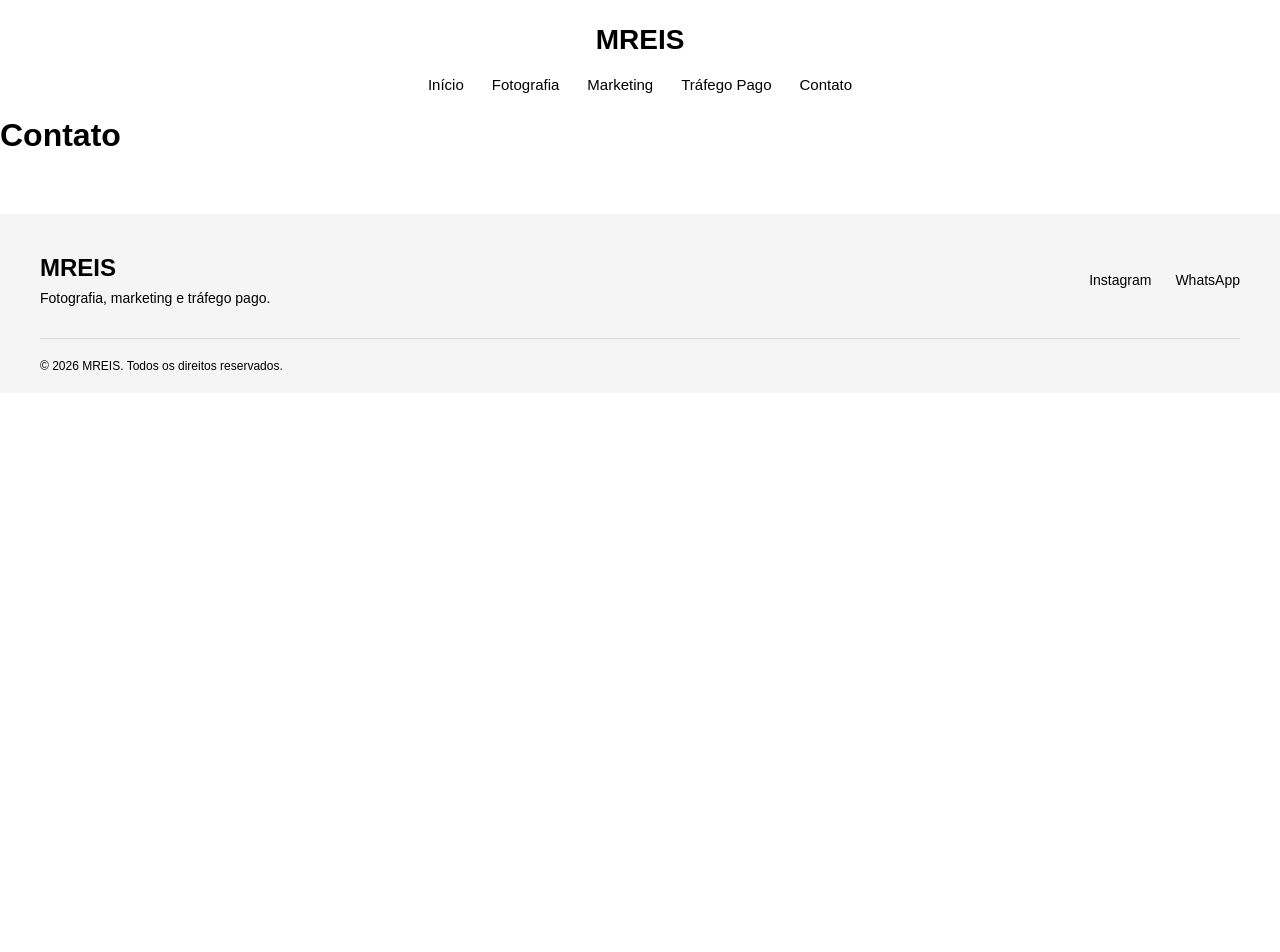
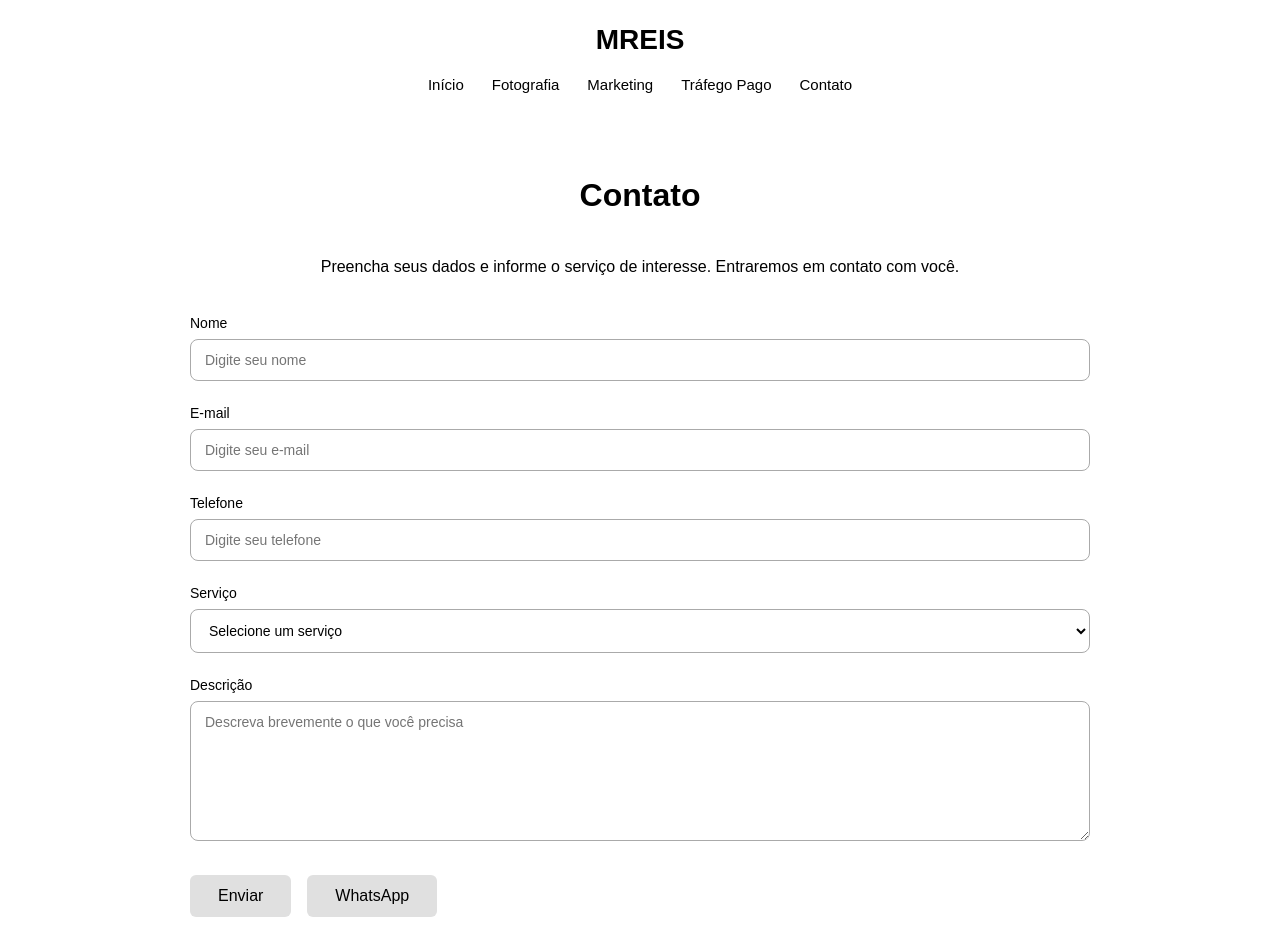
Before and after one commit to lucio2505/Mreis-pt2, a React (Vite) app: page /contato in a window 1280 px wide. Shown: the top 952 px of the page. Before the commit the page ends 800 px from the top, so only its background shows below. Built offline with nearby package versions, Linux system fonts and the light colour scheme.

Commit message:
Criação das demais paginas e funcionamento do formulario do contato

```diff
--- /dev/null
+++ b/src/components/MarketingProject/MarketingProject.css
@@ -0,0 +1,30 @@
+.marketing-project {
+  display: flex;
+  align-items: center;
+  gap: 24px;
+
+  width: fit-content;
+}
+
+.marketing-project-image {
+  width: 236px;
+  height: 90px;
+
+  display: flex;
+  align-items: center;
+  justify-content: center;
+
+  background-color: #e8e8e8;
+  border: 1px solid #777;
+  border-radius: 10px;
+
+  overflow: hidden;
+}
+
+.marketing-project span {
+  font-size: 16px;
+}
+
+.marketing-project:hover {
+  opacity: 0.7;
+}
--- /dev/null
+++ b/src/components/MarketingProject/MarketingProject.tsx
@@ -0,0 +1,25 @@
+import './MarketingProject.css'
+
+type MarketingProjectProps = {
+  name: string
+  url: string
+}
+
+function MarketingProject({ name, url }: MarketingProjectProps) {
+  return (
+    <a
+      className="marketing-project"
+      href={url}
+      target="_blank"
+      rel="noopener noreferrer"
+    >
+      <div className="marketing-project-image">
+        Imagem
+      </div>
+
+      <span>{name}</span>
+    </a>
+  )
+}
+
+export default MarketingProject
--- /dev/null
+++ b/src/pages/Contato/Contato.css
@@ -0,0 +1,83 @@
+.contato {
+  width: min(900px, calc(100% - 40px));
+  margin: 0 auto;
+  padding: 60px 0;
+}
+
+.contato > h1 {
+  text-align: center;
+  margin-bottom: 40px;
+}
+
+.contato-content > p {
+  margin-bottom: 35px;
+  text-align: center;
+  line-height: 1.6;
+}
+
+.contato-form {
+  display: flex;
+  flex-direction: column;
+  gap: 24px;
+}
+
+.contato-form label {
+  display: flex;
+  flex-direction: column;
+  gap: 8px;
+
+  font-size: 14px;
+}
+
+.contato-form input,
+.contato-form select {
+  width: 100%;
+
+  padding: 12px 14px;
+
+  border: 1px solid #aaa;
+  border-radius: 8px;
+
+  background-color: #fff;
+}
+
+.contato-actions {
+  display: flex;
+  gap: 16px;
+
+  margin-top: 10px;
+}
+
+.contato-actions button {
+  padding: 12px 28px;
+
+  border: none;
+  border-radius: 6px;
+
+  background-color: #e0e0e0;
+
+  cursor: pointer;
+
+  transition: opacity 0.2s ease;
+}
+
+.contato-actions button:hover {
+  opacity: 0.7;
+}
+
+.contato-form input,
+.contato-form select,
+.contato-form textarea {
+  width: 100%;
+  padding: 12px 14px;
+
+  border: 1px solid #aaa;
+  border-radius: 8px;
+
+  background-color: #fff;
+}
+
+.contato-form textarea {
+  min-height: 140px;
+  resize: vertical;
+}
--- a/src/pages/Contato/Contato.tsx
+++ b/src/pages/Contato/Contato.tsx
@@ -1,7 +1,115 @@
+import './Contato.css'
+import { useState } from 'react'
+
 function Contato() {
+  const [nome, setNome] = useState('')
+  const [email, setEmail] = useState('')
+  const [telefone, setTelefone] = useState('')
+  const [servico, setServico] = useState('')
+  const [descricao, setDescricao] = useState('')
+
+  function handleSubmit(event: React.FormEvent<HTMLFormElement>) {
+  event.preventDefault()
+
+      const mensagem = `
+    Novo contato pelo site MREIS
+
+    Nome: ${nome}
+    Telefone: ${telefone}
+    E-mail: ${email}
+    Serviço: ${servico}
+    Descrição: ${descricao}
+  `
+
+  const mensagemFormatada = encodeURIComponent(mensagem)
+
+  const numeroWhatsApp = '5511969548619'
+
+  const url = `https://wa.me/${numeroWhatsApp}?text=${mensagemFormatada}`
+
+  window.open(url, '_blank')
+}
   return (
-    <main>
+    <main className="contato">
       <h1>Contato</h1>
+
+      <section className="contato-content">
+        <p>
+          Preencha seus dados e informe o serviço de interesse.
+          Entraremos em contato com você.
+        </p>
+
+        <form className="contato-form"onSubmit={handleSubmit}>
+          <label>
+            Nome
+            <input
+              type="text"
+              placeholder="Digite seu nome"
+              value={nome}
+              onChange={(event) => setNome(event.target.value)}
+              required
+            />
+          </label>
+
+          <label>
+            E-mail
+            <input
+              type="email"
+              placeholder="Digite seu e-mail"
+              value={email}
+              onChange={(event) => setEmail(event.target.value)}
+              required
+            />
+          </label>
+
+          <label>
+            Telefone
+            <input
+              type="tel"
+              placeholder="Digite seu telefone"
+              value={telefone}
+              onChange={(event) => setTelefone(event.target.value)}
+            />
+          </label>
+
+          <label>
+                Serviço
+                <select
+                  value={servico}
+                  onChange={(event) => setServico(event.target.value)}
+                  required
+                >
+                  <option value="" disabled>
+                    Selecione um serviço
+                  </option>
+
+                  <option value="fotografia">Fotografia</option>
+                  <option value="marketing">Marketing</option>
+                  <option value="trafego-pago">Tráfego Pago</option>
+                </select>
+          </label>
+          <label>
+            Descrição
+
+            <textarea
+              placeholder="Descreva brevemente o que você precisa"
+              value={descricao}
+              onChange={(event) => setDescricao(event.target.value)}
+              required
+            />
+          </label>
+
+          <div className="contato-actions">
+            <button type="submit">
+              Enviar
+            </button>
+
+            <button type="button">
+              WhatsApp
+            </button>
+          </div>
+        </form>
+      </section>
     </main>
   )
 }
--- a/src/pages/Fotografia/Fotografia.css
+++ b/src/pages/Fotografia/Fotografia.css
@@ -87,7 +87,7 @@
   background-color: #e0e0e0;
   border-radius: 2px;
 
-  font-size: 13px;
+  font-size: 16px;
   text-decoration: none;
 }
 
--- /dev/null
+++ b/src/pages/Marketing/Marketing.css
@@ -0,0 +1,50 @@
+.marketing {
+  width: min(1200px, calc(100% - 40px));
+  margin: 0 auto;
+  padding: 60px 0;
+}
+
+.marketing > h1 {
+  text-align: center;
+  margin-bottom: 50px;
+}
+
+.marketing-intro {
+  width: 100%;
+  min-height: 280px;
+
+  display: flex;
+  align-items: center;
+  justify-content: center;
+
+  padding: 40px;
+
+  border: 1px solid #999;
+  border-radius: 10px;
+}
+
+.marketing-intro p {
+  max-width: 700px;
+  text-align: center;
+  line-height: 1.6;
+}
+
+.marketing-projects {
+  display: flex;
+  flex-direction: column;
+  gap: 35px;
+
+  margin-top: 40px;
+}
+
+.marketing-contact-button {
+  display: inline-block;
+
+  margin-top: 35px;
+  padding: 10px 28px;
+
+  background-color: #e0e0e0;
+  border-radius: 4px;
+
+  font-size: 14px;
+}
--- a/src/pages/Marketing/Marketing.tsx
+++ b/src/pages/Marketing/Marketing.tsx
@@ -1,7 +1,38 @@
+import { Link } from 'react-router-dom'
+import MarketingProject from '../../components/MarketingProject/MarketingProject'
+import './Marketing.css'
+
 function Marketing() {
   return (
-    <main>
+    <main className="marketing">
       <h1>Marketing</h1>
+
+      <section className="marketing-intro">
+        <p>
+          Texto sobre os serviços de marketing será inserido aqui.
+        </p>
+      </section>
+
+      <section className="marketing-projects">
+        <MarketingProject
+          name="Projeto 1"
+          url="https://instagram.com/"
+        />
+
+        <MarketingProject
+          name="Projeto 2"
+          url="https://instagram.com/"
+        />
+
+        <MarketingProject
+          name="Projeto 3"
+          url="https://instagram.com/"
+        />
+      </section>
+
+      <Link className="marketing-contact-button" to="/contato">
+        Entre em contato!
+      </Link>
     </main>
   )
 }
--- /dev/null
+++ b/src/pages/TrafegoPago/TrafegoPago.css
@@ -0,0 +1,68 @@
+.trafego-pago {
+  width: min(1200px, calc(100% - 40px));
+  margin: 0 auto;
+  padding: 60px 0;
+}
+
+.trafego-pago > h1 {
+  text-align: center;
+  margin-bottom: 50px;
+}
+
+.trafego-banner {
+  display: grid;
+  grid-template-columns: 1fr 1fr;
+  border: 5px solid #999;
+  width: 100%;
+  min-height: 380px;
+padding: 20px;
+  border-radius: 16px;
+  overflow: hidden;
+}
+
+.trafego-grafico,
+.trafego-imagem {
+  display: flex;
+  align-items: center;
+  justify-content: center;
+}
+
+.trafego-grafico {
+  background-color: #e8e8e8;
+}
+
+.trafego-imagem {
+  background-color: #d8d8d8;
+}
+
+.trafego-texto {
+  margin-top: 40px;
+}
+
+.trafego-texto p {
+  max-width: 800px;
+  margin: 0 auto;
+
+  font-size: 16px;
+  line-height: 1.6;
+  text-align: center;
+}
+
+.trafego-contato {
+  display: block;
+
+  width: fit-content;
+  margin: 35px auto 0;
+  padding: 10px 28px;
+
+  background-color: #e0e0e0;
+  border-radius: 4px;
+
+  font-size: 14px;
+
+  transition: opacity 0.2s ease;
+}
+
+.trafego-contato:hover {
+  opacity: 0.7;
+}
--- a/src/pages/TrafegoPago/TrafegoPago.tsx
+++ b/src/pages/TrafegoPago/TrafegoPago.tsx
@@ -1,7 +1,30 @@
+import { Link } from 'react-router-dom'
+import './TrafegoPago.css'
+
 function TrafegoPago() {
   return (
-    <main>
+    <main className="trafego-pago">
       <h1>Tráfego Pago</h1>
+
+      <section className="trafego-banner">
+        <div className="trafego-grafico">
+          Gráfico
+        </div>
+
+        <div className="trafego-imagem">
+          Imagem
+        </div>
+      </section>
+
+      <section className="trafego-texto">
+        <p>
+          Texto explicativo sobre os serviços de tráfego pago será inserido aqui.
+        </p>
+      </section>
+
+      <Link className="trafego-contato" to="/contato">
+        Entre em contato!
+      </Link>
     </main>
   )
 }
```
